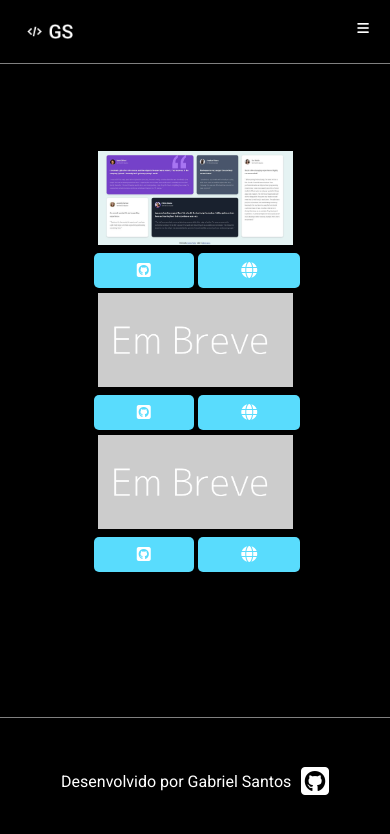
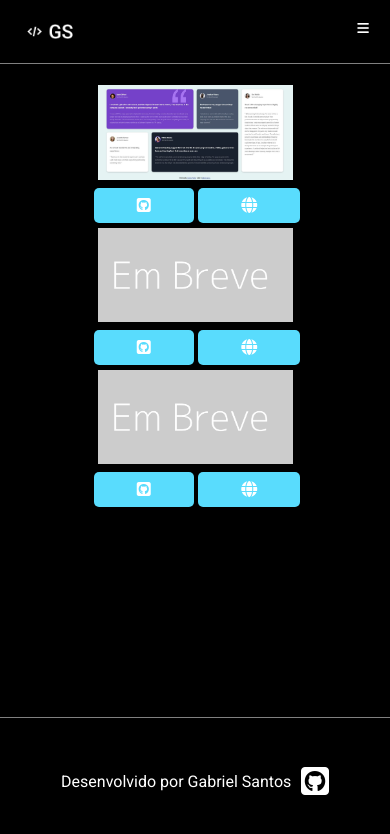
Before and after one commit to Saintsbsg/Portifolio, a React (Create React App) app: page /projects in a window 390 px wide. Shown: the top 834 px of the page. Built offline with nearby package versions, Linux system fonts and the light colour scheme.

Commit message:
algumas melhorias de responsividade

```diff
--- a/src/index.css
+++ b/src/index.css
@@ -16,3 +16,39 @@ body, html {
   color: #fff;
   background: rgb(89, 220, 253, 1) ;
 }
+/* Firefox */
+* {
+  scrollbar-width: thin;
+  scrollbar-color: #59DCFD;
+}
+
+/* Chrome, Edge and Safari */
+*::-webkit-scrollbar {
+  width: 10px;
+  width: 10px;
+}
+*::-webkit-scrollbar-track {
+  border-radius: 5px;
+  background-color: #59DCFD;
+}
+
+*::-webkit-scrollbar-track:hover {
+  background-color: #59DCFD;
+}
+
+*::-webkit-scrollbar-track:active {
+  background-color: #000000;
+}
+
+*::-webkit-scrollbar-thumb {
+  border-radius: 5px;
+  background-color: #59DCFD;
+}
+
+*::-webkit-scrollbar-thumb:hover {
+  background-color: #59DCFD;
+}
+
+*::-webkit-scrollbar-thumb:active {
+  background-color: #59DCFD;
+}
--- a/src/pages/Projects/Projects.css
+++ b/src/pages/Projects/Projects.css
@@ -77,8 +77,7 @@ i{
     justify-content: center;
     justify-items: center;
     width: 100%;
-    height: 70vh;
-    max-height: 70vh;
+
 }
 
  @media screen and (max-width: 389px){
@@ -123,7 +122,7 @@ i{
 
 
 
-@media screen and (min-width: 780px) {
+@media screen and (min-width: 850px) {
     .projects-container{
     display: flex;
     align-items: center;
```
